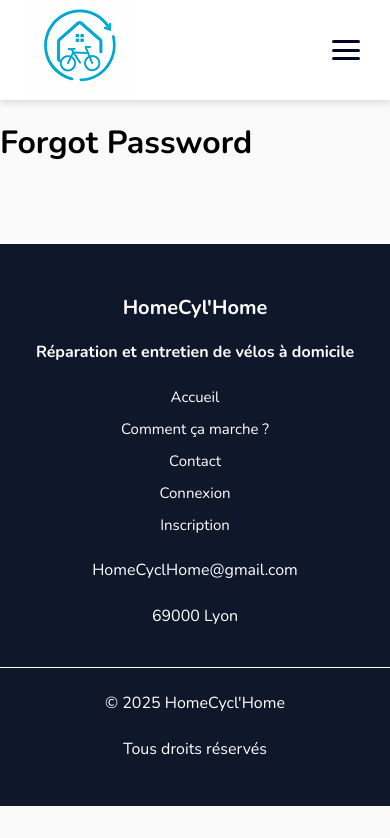
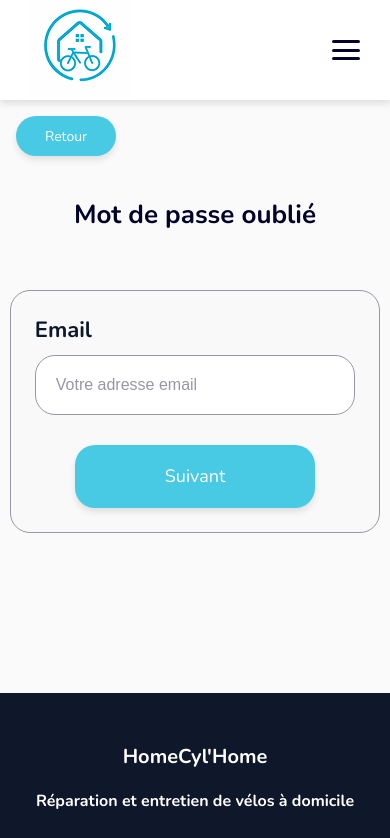
Before and after one commit to ewenlarrieu/HomeCycleHome, a React (Vite) app in the folder frontend/: page /forgotpassword in a window 390 px wide. Shown: the top 838 px of the page. Built offline with nearby package versions, Linux system fonts and the light colour scheme.

Commit message:
Login page , ForgotPassword page

```diff
--- a/frontend/src/components/Button.jsx
+++ b/frontend/src/components/Button.jsx
@@ -1,8 +1,8 @@
 import '../styles/Button.css'
 
-function Button({ label, type = 'button', form }) {
+function Button({ label, type = 'button', form, onClick }) {
   return (
-    <button type={type} className="btn" form={form}>{label}</button>
+    <button type={type} className="btn" form={form} onClick={onClick}>{label}</button>
   )
 }
 
--- a/frontend/src/pages/ForgotPassword.jsx
+++ b/frontend/src/pages/ForgotPassword.jsx
@@ -1,7 +1,30 @@
- export default function ForgotPassword() {
+import '../styles/ForgotPassword.css'
+import Button from '../components/Button'
+import { useNavigate } from 'react-router-dom'
+
+export default function ForgotPassword() {
+  const navigate = useNavigate()
+
   return (
-    <main>
-      <h1>Forgot Password</h1>
+    <main className="forgot-page">
+      <div className="forgot-back">
+        <Button label="Retour" onClick={() => navigate('/login')} />
+      </div>
+      <h1 className="forgot-title">Mot de passe oublié</h1>
+      <form className="forgot-container" aria-label="Formulaire de réinitialisation du mot de passe">
+        <div className="forgot-field">
+          <label htmlFor="email" className="forgot-label">Email</label>
+          <input
+            id="email"
+            type="email"
+            className="forgot-input"
+            placeholder="Votre adresse email"
+            autoComplete="email"
+            required
+          />
+        </div>
+        <Button label="Suivant" type="submit" />
+      </form>
     </main>
   )
 }
--- a/frontend/src/pages/Login.jsx
+++ b/frontend/src/pages/Login.jsx
@@ -1,7 +1,37 @@
- export default function Login() {
+import '../styles/Login.css'
+import { Link } from 'react-router-dom'
+import Button from '../components/Button'
+
+export default function Login() {
   return (
-    <main>
-      <h1>Login</h1>
+    <main className="login-page">
+      <h1 className="login-title">Connexion</h1>
+      <form id="login-form" className="login-container" aria-label="Formulaire de connexion">
+        <div className="login-field">
+          <label htmlFor="email" className="login-label">Email</label>
+          <input
+            id="email"
+            type="email"
+            className="login-input"
+            placeholder="Votre adresse email"
+            autoComplete="email"
+            required
+          />
+        </div>
+        <div className="login-field">
+          <label htmlFor="password" className="login-label">Mot de passe</label>
+          <input
+            id="password"
+            type="password"
+            className="login-input"
+            placeholder="Votre mot de passe"
+            autoComplete="current-password"
+            required
+          />
+        </div>
+        <Link to="/forgotpassword" className="login-forgot">Mot de passe oublié</Link>
+        <Button label="Connexion" type="submit" />
+      </form>
     </main>
   )
 }
--- a/frontend/src/styles/Contact.css
+++ b/frontend/src/styles/Contact.css
@@ -50,7 +50,7 @@
 
 .contact-label {
   font-weight: 600;
-  font-size: 35px;
+  font-size: 30px;
   color: #0F172A;
   margin: 0;
 }
--- /dev/null
+++ b/frontend/src/styles/ForgotPassword.css
@@ -0,0 +1,153 @@
+/* ── ForgotPassword page ── */
+.forgot-page {
+    padding-top: 100px;
+    display: flex;
+    flex-direction: column;
+    align-items: center;
+    padding-bottom: 80px;
+    position: relative;
+}
+
+.forgot-back {
+    position: absolute;
+    top: 20px;
+    left: 40px;
+}
+
+.forgot-back .btn {
+    width: 140px;
+    height: 50px;
+    font-size: 18px;
+}
+
+.forgot-title {
+    font-weight: 700;
+    font-size: 40px;
+    color: #030229;
+    text-align: center;
+}
+
+.forgot-field {
+    display: flex;
+    flex-direction: column;
+    gap: 10px;
+    width: 618px;
+}
+
+.forgot-label {
+    font-weight: 600;
+    font-size: 30px;
+    color: #0F172A;
+    margin: 0;
+}
+
+.forgot-input {
+    width: 618px;
+    height: 80px;
+    background-color: #FFFFFF;
+    border: 1px solid #9797A7;
+    border-radius: 20px;
+    padding: 0 20px;
+    font-size: 25px;
+    outline: none;
+}
+
+.forgot-input::placeholder {
+    color: #9797A7;
+    font-family: inherit;
+}
+
+.forgot-container .btn {
+    width: 240px;
+    height: 63px;
+}
+
+.forgot-container {
+    width: 859px;
+    height: 350px;
+    background-color: #F9F9F9;
+    border: 1px solid #9797A7;
+    border-radius: 20px;
+    margin-top: 40px;
+    display: flex;
+    flex-direction: column;
+    align-items: center;
+    gap: 50px;
+    padding: 40px;
+}
+
+/* ── Tablette ── */
+@media (max-width: 1200px) {
+    .forgot-back {
+        top: 16px;
+        left: 24px;
+    }
+
+    .forgot-back .btn {
+        width: 120px;
+        height: 44px;
+        font-size: 16px;
+    }
+
+    .forgot-title {
+        font-size: 30px;
+        padding: 0 32px;
+    }
+
+    .forgot-container {
+        width: 90%;
+        height: auto;
+        padding: 32px;
+    }
+
+    .forgot-field,
+    .forgot-input {
+        width: 100%;
+    }
+
+    .forgot-label {
+        font-size: 28px;
+    }
+
+    .forgot-input {
+        font-size: 20px;
+    }
+}
+
+/* ── Mobile ── */
+@media (max-width: 768px) {
+    .forgot-page {
+        padding-top: 80px;
+    }
+
+    .forgot-back {
+        top: 16px;
+        left: 16px;
+    }
+
+    .forgot-back .btn {
+        width: 100px;
+        height: 40px;
+        font-size: 14px;
+    }
+
+    .forgot-title {
+        font-size: 26px;
+        padding: 0 24px;
+    }
+
+    .forgot-container {
+        width: 95%;
+        padding: 24px;
+        gap: 30px;
+    }
+
+    .forgot-label {
+        font-size: 22px;
+    }
+
+    .forgot-input {
+        height: 60px;
+        font-size: 16px;
+    }
+}
--- /dev/null
+++ b/frontend/src/styles/Login.css
@@ -0,0 +1,136 @@
+/* ── Login page ── */
+.login-page {
+    padding-top: 70px;
+    display: flex;
+    flex-direction: column;
+    align-items: center;
+    padding-bottom: 80px;
+}
+
+.login-container .btn {
+    width: 240px;
+    height: 63px;
+    margin-top: 10px;
+}
+
+.login-title {
+    font-weight: 700;
+    font-size: 40px;
+    color: #030229;
+    text-align: center;
+}
+
+.login-field {
+    display: flex;
+    flex-direction: column;
+    gap: 10px;
+    width: 618px;
+}
+
+.login-label {
+    font-weight: 600;
+    font-size: 30px;
+    color: #0F172A;
+    margin: 0;
+}
+
+.login-input {
+    width: 618px;
+    height: 80px;
+    background-color: #FFFFFF;
+    border: 1px solid #9797A7;
+    border-radius: 20px;
+    padding: 0 20px;
+    font-size: 25px;
+    outline: none;
+}
+
+.login-input::placeholder {
+    color: #9797A7;
+    font-family: inherit;
+}
+
+.login-forgot {
+    font-weight: 600;
+    font-size: 30px;
+    color: #030229;
+    text-decoration: underline;
+    align-self: center;
+    margin-top: 20px;
+}
+
+.login-container {
+    width: 859px;
+    height: 700px;
+    background-color: #F9F9F9;
+    border: 1px solid #9797A7;
+    border-radius: 20px;
+    margin-top: 40px;
+    display: flex;
+    flex-direction: column;
+    align-items: center;
+    gap: 50px;
+    padding: 40px;
+}
+
+/* ── Tablette ── */
+@media (max-width: 1200px) {
+    .login-title {
+        font-size: 30px;
+        padding: 0 32px;
+    }
+
+    .login-container {
+        width: 90%;
+        height: auto;
+        padding: 32px;
+    }
+
+    .login-field,
+    .login-input {
+        width: 100%;
+    }
+
+    .login-label {
+        font-size: 28px;
+    }
+
+    .login-input {
+        font-size: 20px;
+    }
+
+    .login-forgot {
+        font-size: 24px;
+    }
+}
+
+/* ── Mobile ── */
+@media (max-width: 768px) {
+    .login-page {
+        padding-top: 48px;
+    }
+
+    .login-title {
+        font-size: 26px;
+        padding: 0 24px;
+    }
+
+    .login-container {
+        width: 95%;
+        padding: 24px;
+        gap: 30px;
+    }
+
+    .login-label {
+        font-size: 22px;
+    }
+
+    .login-input {
+        height: 60px;
+        font-size: 16px;
+    }
+
+    .login-forgot {
+        font-size: 18px;
+    }
+}
```
